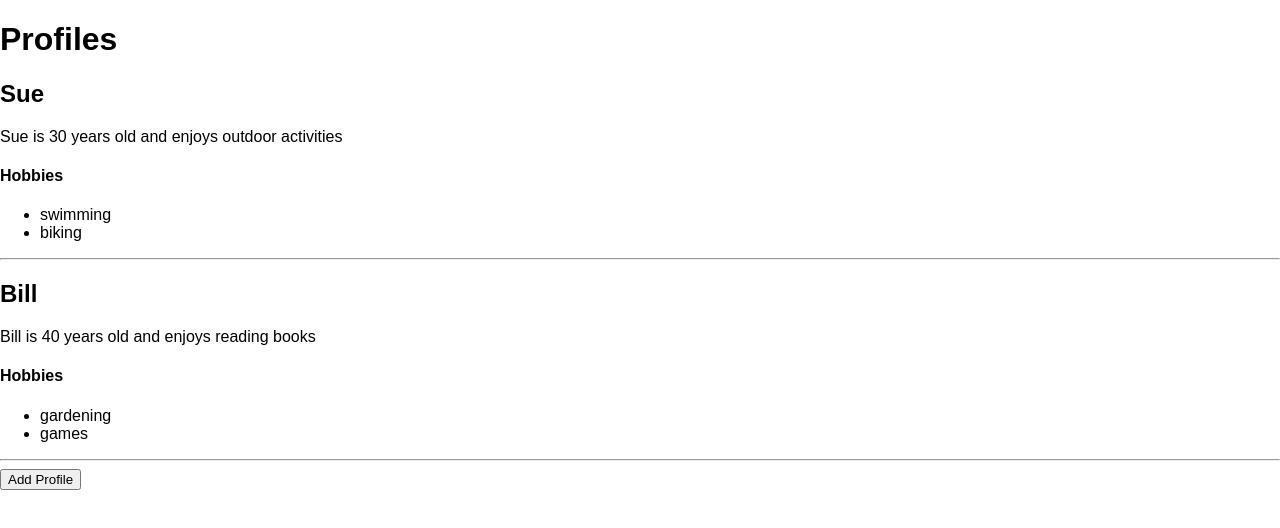
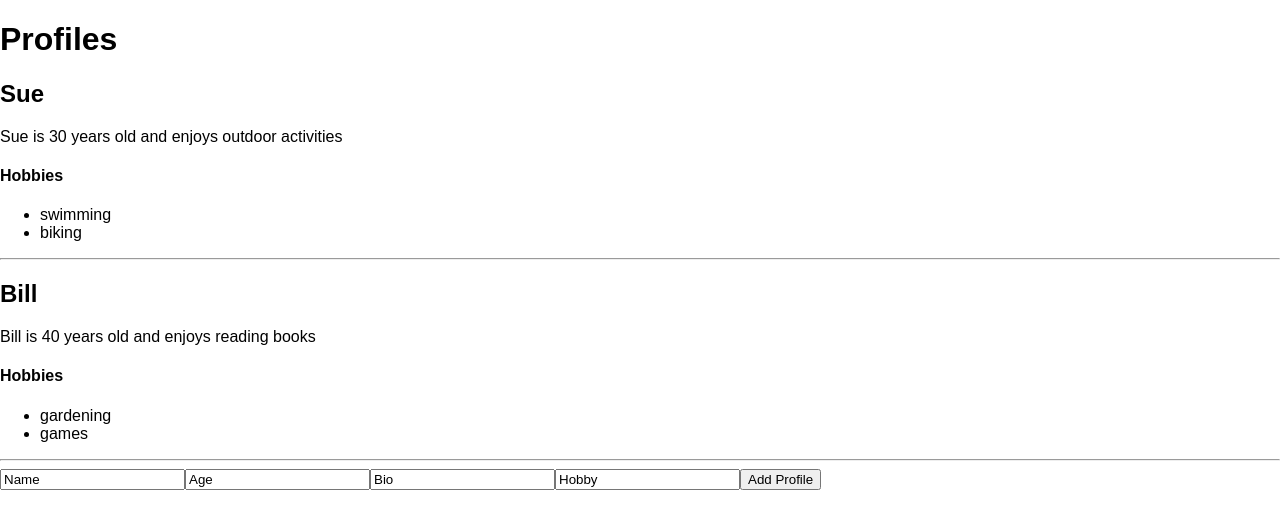
Before and after one commit to mohanraj-r/learn, a React (Create React App) app in the folder js/react/react.js-fundamentals-and-advanced-livelessons/first_app/: page / in a window 1280 px wide. Shown: the top 528 px of the page. Built offline with nearby package versions, Linux system fonts and the light colour scheme.

Commit message:
add a new profile based on user input

```diff
--- a/js/react/react.js-fundamentals-and-advanced-livelessons/first_app/src/components/AddProfile.js
+++ b/js/react/react.js-fundamentals-and-advanced-livelessons/first_app/src/components/AddProfile.js
@@ -4,12 +4,55 @@ class AddProfile extends Component {
     constructor(props) {
         super(props);
         this.state = {
+            name: "Name",
+            age: "Age",
+            bio: "Bio",
+            hobby: "Hobby"
         };
+    }
+
+    handleName = (e) => {
+        this.setState({
+            name: e.target.value
+        })
+    };
+
+    handleAge = (e) => {
+        this.setState({
+            age: e.target.value
+        })
+    };
+
+    handleBio = (e) => {
+        this.setState({
+            bio: e.target.value
+        })
+    };
+
+    handleHobby = (e) => {
+        this.setState({
+            hobby: e.target.value
+        })
+    };
+
+    addProfile = (e) => {
+        this.props.addProfile({
+            name: this.state.name,
+            age: this.state.age,
+            bio: this.state.bio,
+            hobbies: [this.state.hobby]
+        })
     }
 
     render() {
         return (
-            <button onClick={this.props.addProfile}>Add Profile</button>
+            <div>
+                <input onChange={this.handleName} value={this.state.name}/>
+                <input onChange={this.handleAge} value={this.state.age}/>
+                <input onChange={this.handleBio} value={this.state.bio}/>
+                <input onChange={this.handleHobby} value={this.state.hobby}/>
+                <button onClick={this.addProfile}>Add Profile</button>
+            </div>
         );
     }
 }
--- a/js/react/react.js-fundamentals-and-advanced-livelessons/first_app/src/components/App.js
+++ b/js/react/react.js-fundamentals-and-advanced-livelessons/first_app/src/components/App.js
@@ -23,21 +23,14 @@ class App extends Component {
             ]
         };
 
-        this.addProfile = this.addProfile.bind(this);
+        // this.addProfile = this.addProfile.bind(this);
     }
 
-    addProfile(e) {
-        let staticUser = {
-            name: "Joe",
-            age: 90,
-            bio: "Moving it along",
-            hobbies: ["living", "holding on"]
-        }
-
+    addProfile = (newProfile) => {
         this.setState({
-            profiles: this.state.profiles.concat(staticUser)
+            profiles: this.state.profiles.concat(newProfile)
         });
-    }
+    };
 
     render() {
         let profiles = this.state.profiles.map((profile, index) =>
```
